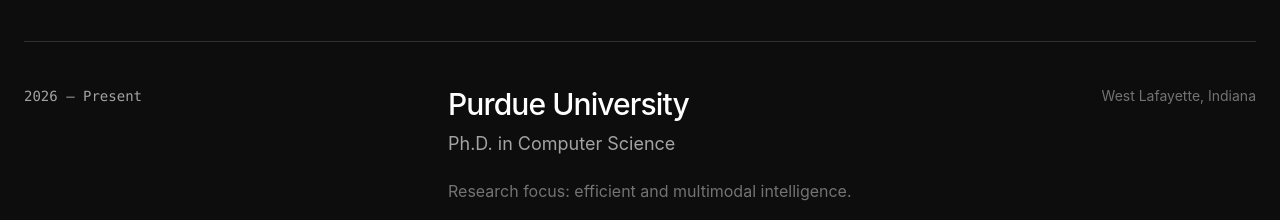
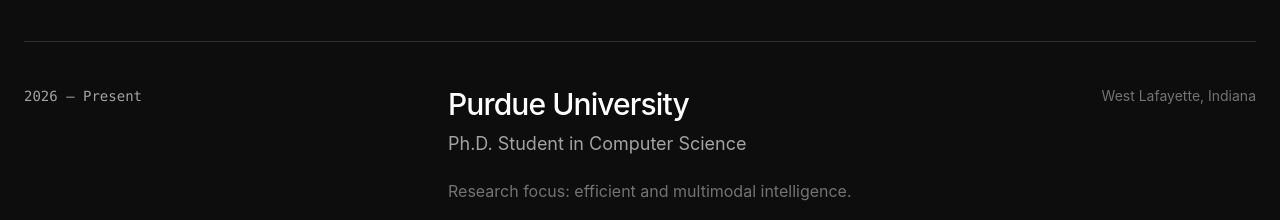
Before and after one commit to JianwenWuu/JianwenWuu.github.io, a Next.js app: page / in a window 1280 px wide. Shown: the part 1040-1260 px from the top of the page. Built offline with nearby package versions, Linux system fonts and the light colour scheme.

Commit message:
Clarify PhD student status

```diff
--- a/data/education.ts
+++ b/data/education.ts
@@ -12,7 +12,7 @@ export type EducationItem = {
 export const education: EducationItem[] = [
   {
     institution: 'Purdue University',
-    degree: 'Ph.D. in Computer Science',
+    degree: 'Ph.D. Student in Computer Science',
     startYear: '2026',
     endYear: 'Present',
     location: ['West Lafayette, Indiana'],
```
